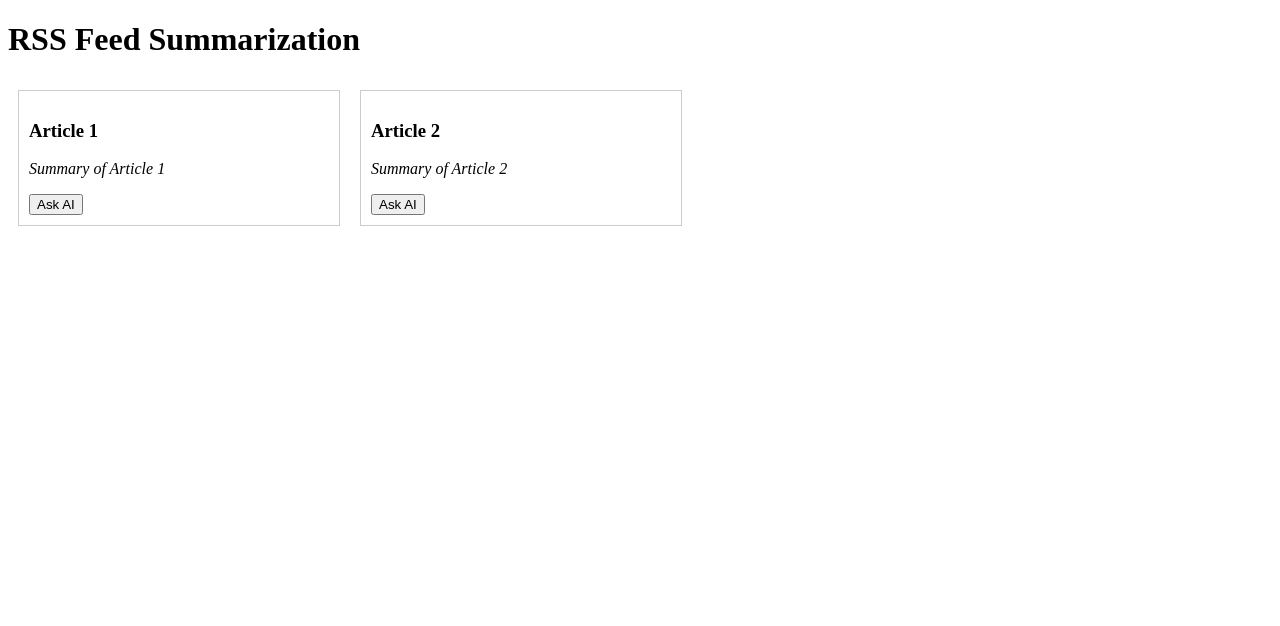
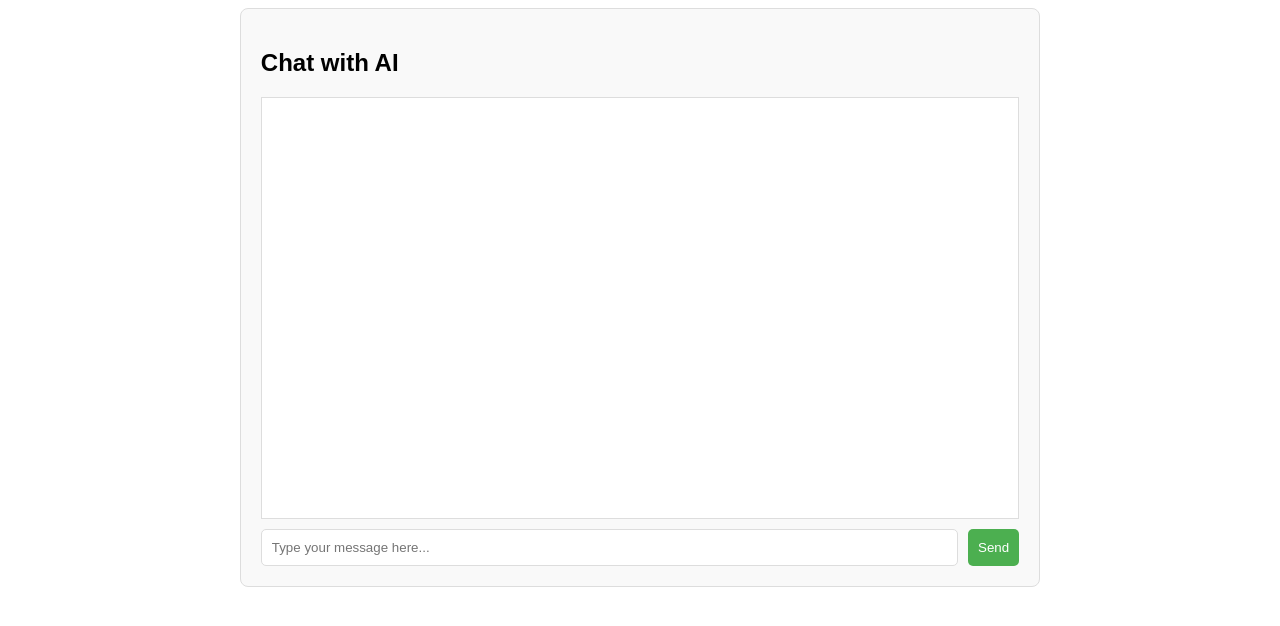
Before and after one commit to hhr346/airead, a Flask app: page / in a window 1280 px wide. Shown: the top 626 px of the page. Run offline with Flask 3, Linux system fonts and the light colour scheme.

Commit message:
一个简单的AI对话demo

```diff
--- a/app.py
+++ b/app.py
@@ -8,4 +8,5 @@ app = Flask(__name__)
 # 初始化路由
 init_routes(app)
 if __name__ == '__main__':
+    # app.run(port=5000, debug=True)
     app.run(port=5000)
--- a/routes.py
+++ b/routes.py
@@ -46,7 +46,7 @@ def init_routes(app):
         print("星火:", end="")
         SparkApi.main(appid, api_key, api_secret, Spark_url, domain, question)
         # 获取AI的回答
-        summarized_content = SparkApi.answer
+        ai_answer = SparkApi.answer
 
         # 返回JSON格式的响应
-        return jsonify({'answer': summarized_content})
+        return jsonify({'answer': ai_answer})
--- a/summarizer.py
+++ b/summarizer.py
@@ -49,7 +49,7 @@ def checklen(text):
 
 def fetch_rss_content(rss_url):
     '''
-    https://www.teach.ustc.edu.cn/category/notice/feed
+    RSS eg: https://www.teach.ustc.edu.cn/category/notice/feed
     将RSS的内容提取出来，返回界面
     '''
     feed = feedparser.parse(rss_url)
--- a/templates/index.html
+++ b/templates/index.html
@@ -1,80 +1,127 @@
-
 <!DOCTYPE html>
 <html lang="en">
 <head>
     <meta charset="UTF-8">
-    <title>RSS Feed Summarization</title>
-    <!-- 添加一些CSS样式使界面更美观 -->
+    <meta name="viewport" content="width=device-width, initial-scale=1.0">
+    <title>Interactive Chat with AI</title>
     <style>
-        .message-container {
+        /* 样式定义 */
+        body {
+            font-family: Arial, sans-serif;
+        }
+        .chat-container {
+            width: 60%;
+            max-width: 800px;
+            margin: 0 auto;
+            border: 1px solid #ddd;
+            border-radius: 8px;
+            padding: 20px;
+            background-color: #f9f9f9;
+        }
+        .message-box {
+            height: 400px;
+            overflow-y: auto;
+            border: 1px solid #ddd;
+            padding: 10px;
+            margin-bottom: 10px;
+            background-color: white;
+        }
+        .user-message, .ai-message {
+            margin: 10px 0;
+            padding: 10px;
+            border-radius: 5px;
+            max-width: 80%;
+            line-height: 1.5;
+        }
+        .user-message {
+            background-color: #e0f7fa;
+            align-self: flex-end;
+            text-align: right;
+        }
+        .ai-message {
+            background-color: #ffecb3;
+            align-self: flex-start;
+        }
+        .input-area {
             display: flex;
-            flex-wrap: wrap;
+            gap: 10px;
         }
-        .message {
-            border: 1px solid #ccc;
+        .input-area input {
+            flex: 1;
             padding: 10px;
-            margin: 10px;
-            width: 300px;
-            text-align: left;
+            border: 1px solid #ddd;
+            border-radius: 5px;
         }
-        .summary {
-            margin-top: 10px;
-            font-style: italic;
-        }
-        .question-container {
-            margin-top: 20px;
+        .input-area button {
+            padding: 10px;
+            background-color: #4CAF50;
+            color: white;
+            border: none;
+            border-radius: 5px;
+            cursor: pointer;
         }
     </style>
 </head>
 <body>
-    <h1>RSS Feed Summarization</h1>
+    <div class="chat-container">
+        <h2>Chat with AI</h2>
+        <!-- 消息显示框 -->
+        <div id="message-box" class="message-box">
+            <!-- 在这里显示对话历史 -->
+        </div>
 
-    <div class="message-container">
-        <!-- 迭代每个消息 -->
-        {% for message in messages %}
-        <div class="message">
-            <h3>{{ message.title }}</h3>
-            <p class="summary">{{ message.summary }}</p>
-            <!-- 增加交互按钮 -->
-            <button onclick="showInteraction('{{ message.id }}')">Ask AI</button>
-        </div>
-        {% endfor %}
-    </div>
-
-    <!-- 添加一个对话框和输入框 -->
-    <div id="interaction-modal" style="display:none;">
-        <div>
-            <h2>Ask AI about: <span id="selected-message-id"></span></h2>
-            <textarea id="user-question" rows="4" cols="50"></textarea>
-            <button onclick="sendQuestion()">Submit</button>
-        </div>
-        <div id="ai-response">
-            <!-- AI回答将显示在这里 -->
+        <!-- 输入区域 -->
+        <div class="input-area">
+            <input type="text" id="user-input" placeholder="Type your message here...">
+            <button onclick="sendMessage()">Send</button>
         </div>
     </div>
 
     <script>
-        function showInteraction(messageId) {
-            document.getElementById("selected-message-id").innerText = messageId;
-            document.getElementById("interaction-modal").style.display = "block";
+        // 用于保存对话历史的数组
+        let chatHistory = [];
+
+        function updateChatHistory() {
+            const messageBox = document.getElementById('message-box');
+            messageBox.innerHTML = '';  // 清空消息框
+
+            chatHistory.forEach(chat => {
+                const messageDiv = document.createElement('div');
+                messageDiv.className = chat.type === 'user' ? 'user-message' : 'ai-message';
+                messageDiv.innerText = chat.message;
+                messageBox.appendChild(messageDiv);
+            });
+
+            // 滚动到最新消息
+            messageBox.scrollTop = messageBox.scrollHeight;
         }
 
-        function sendQuestion() {
-            const question = document.getElementById("user-question").value;
-            const messageId = document.getElementById("selected-message-id").innerText;
+        function sendMessage() {
+            const userInput = document.getElementById('user-input').value;
+            if (userInput.trim() === '') return;
 
+            // 添加用户消息到历史记录
+            chatHistory.push({ type: 'user', message: userInput });
+            updateChatHistory();
+
+            // 发送请求到服务器
             fetch('/ask_ai', {
                 method: 'POST',
                 headers: {
                     'Content-Type': 'application/json'
                 },
-                body: JSON.stringify({ question: question, message_id: messageId })
+                body: JSON.stringify({ question: userInput })
             })
             .then(response => response.json())
             .then(data => {
-                document.getElementById("ai-response").innerText = "AI Response: " + data.answer;
+                // 添加AI的回答到历史记录
+                chatHistory.push({ type: 'ai', message: data.answer });
+                updateChatHistory();
             })
             .catch(error => console.error('Error:', error));
+
+            // 清空输入框
+            document.getElementById('user-input').value = '';
         }
     </script>
 </body>
```
Also changed, not shown: templates/index_ask1.html (added, +81 -0 lines).
